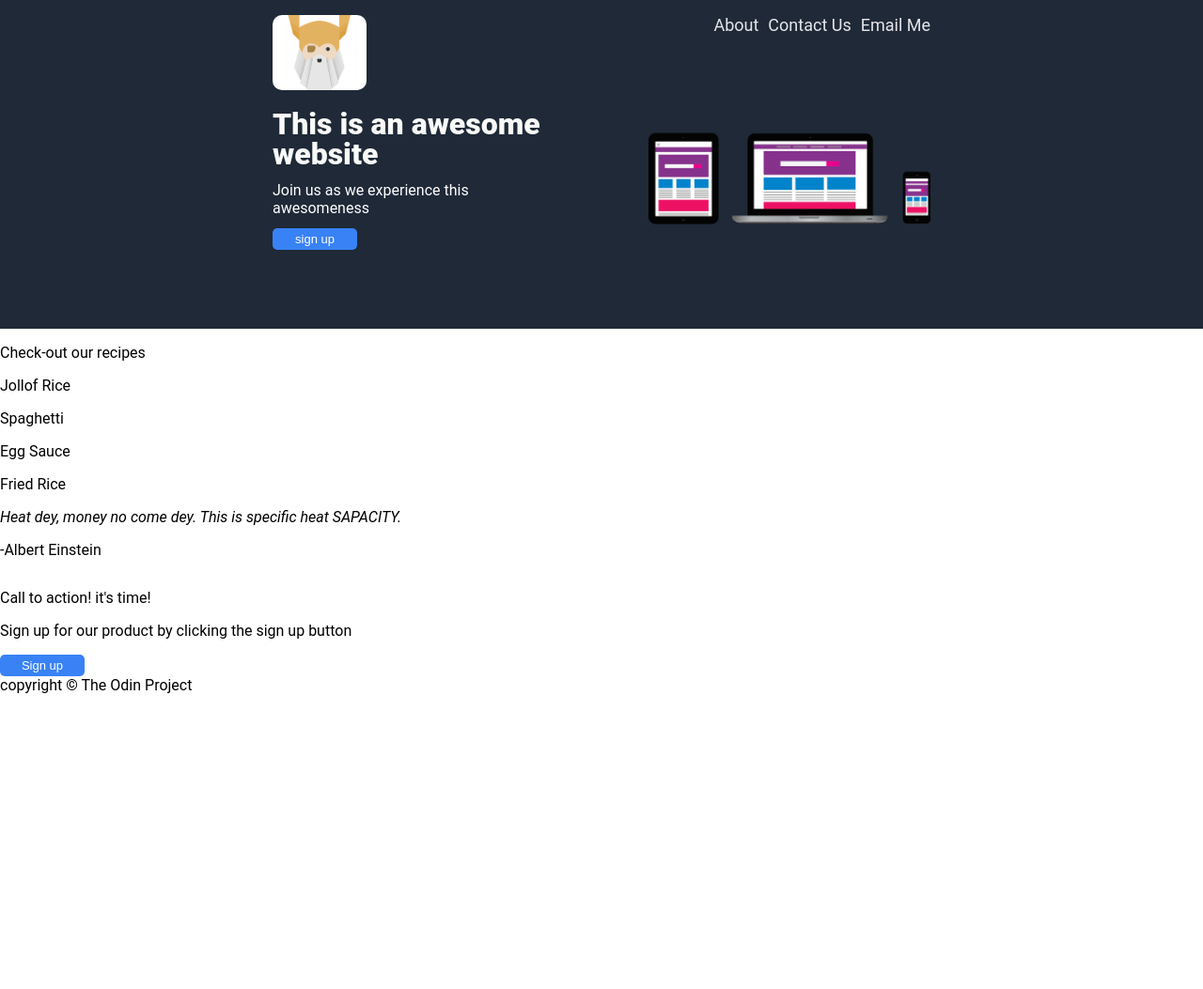
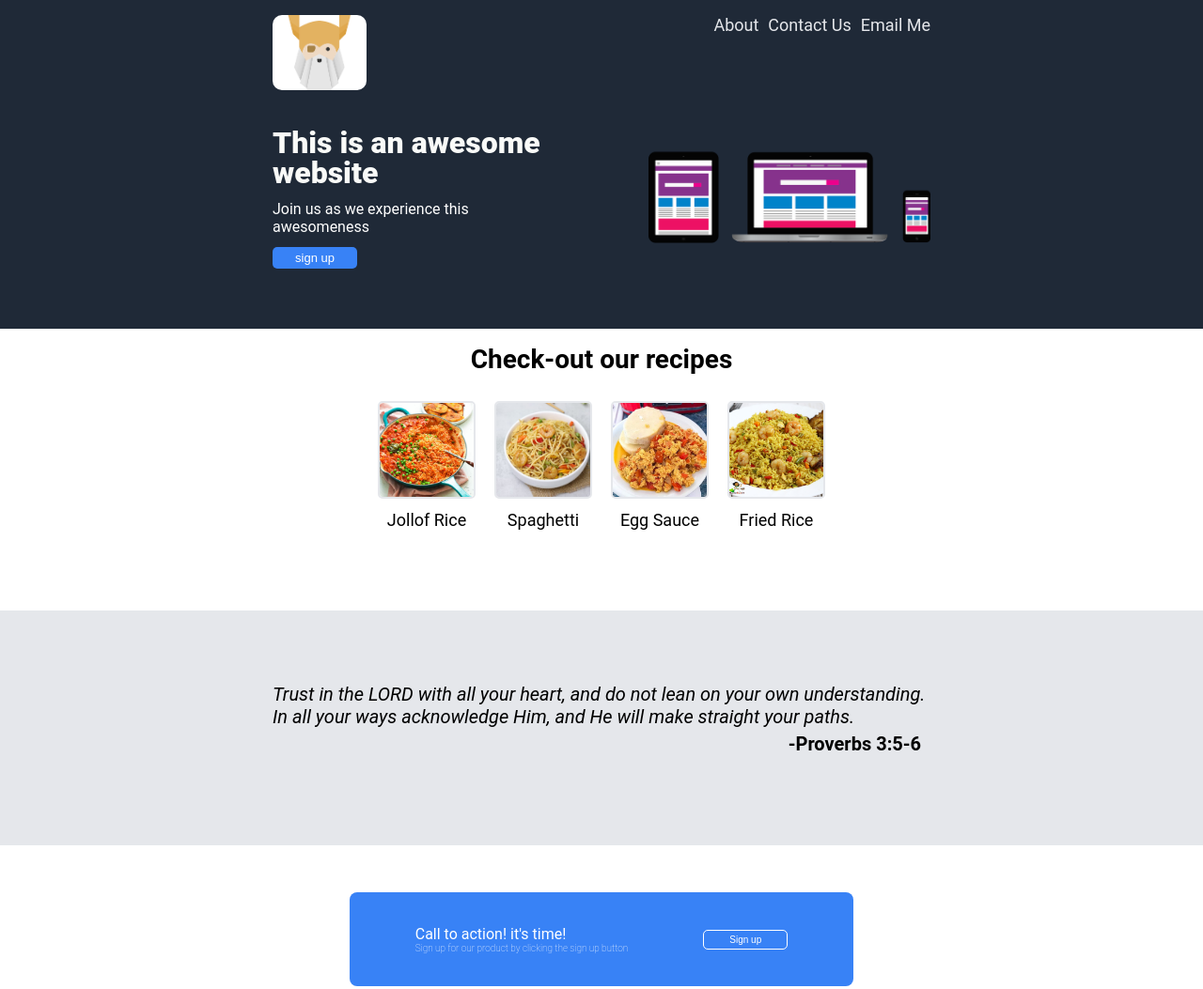
Before and after one commit to EmmanuelAjibokun/landing-page, a plain HTML site: page index.html in a window 1280 px wide. Shown: the top 1053 px of the page at 94% size. Before the commit the page ends 800 px from the top, so only its background shows below. Drawn offline with Linux system fonts and the light colour scheme.

Commit message:
modify index.html and style.css
added new images, styled the rest of my classes to give the webpage the desired outlook

```diff
--- a/index.html
+++ b/index.html
@@ -29,37 +29,43 @@
         </div>
     </header>
     <div class="upper-middle">
-        <p>Check-out our recipes</p>
-        <div>
-            <div></div>
-            <p>Jollof Rice</p>
-        </div>
-        <div>
-            <div></div>
-            <p>Spaghetti</p>
-        </div>
-        <div>
-            <div></div>
-            <p>Egg Sauce</p>
-        </div>
-        <div>
-            <div></div>
-            <p>Fried Rice</p>
+        <p class="h1">Check-out our recipes</p>
+        <div class="container">
+            <div><a href="https://manny300.github.io/odin-recipes/recipes/jollof-rice.html ">
+                <img src="images/jollof-rice.jpg" alt="an image of nigrian dish called jollof rice">
+                <p>Jollof Rice</p></a>
+            </div>
+            <div><a href="https://manny300.github.io/odin-recipes/recipes/fried-spaghetti.html">
+                <img src="images/fried-spag.jpg" alt="an image of spaghetti">
+                <p>Spaghetti</p></a>
+            </div>
+            <div><a href="https://manny300.github.io/odin-recipes/recipes/egg-sauce.html">
+                <img src="images/egg-sauce.jpg" alt="an image of egg sauce">
+                <p>Egg Sauce</p></a>
+            </div>
+            <div><a href="https://www.nigerianfoodtv.com/chicken-and-shrimp-fried-rice/">
+                <img src="images/fried-rice.jpg" alt="an image of fried rice">
+                <p>Fried Rice</p></a>
+            </div>
         </div>
     </div>
-    <div>
-        <div><em>Heat dey, money no come dey. This is specific heat SAPACITY.</em></div>
-        <p>-Albert Einstein</p>
+    <div class="middle-middle">
+        <div class="quote">Trust in the LORD with all your heart, and do not lean on your own understanding.
+            In all your ways acknowledge Him, and He will make straight your paths.
+            <p>-Proverbs 3:5-6</p>
+        </div>
     </div>
-    <div>
-        <div>
-            <p>Call to action! it's time!</p>
-            <p>Sign up for our product by clicking the sign up button</p>
+    <div class="lower-middle">
+        <div class="container">
+            <div class="cta">
+                <p class="p1">Call to action! it's time!</p>
+                <p class="p2">Sign up for our product by clicking the sign up button</p>
+            </div>
             <button>Sign up</button>
         </div>
     </div>
     <footer>
-        copyright &copy; The Odin Project
+        copyright &copy; The Odin Project 2022
     </footer>
 </body>
 </html>
--- a/style.css
+++ b/style.css
@@ -16,11 +16,11 @@ header {
     flex-shrink: 0;
 }
 
-.container {
+header .container {
     display: flex;
     flex-direction: column;
     width: 700px;
-    height: 250px;
+    height: 270px;
     flex-shrink: 0;
     flex-wrap: nowrap;
     justify-content: start;
@@ -58,7 +58,6 @@ header {
 }
 
 h1 {
-    font-weight: 48px;
     font-weight: 900;
     color: #f9faf8;
     margin: 0px;
@@ -106,3 +105,118 @@ button {
     width: 90px;
     box-sizing: border-box;
 }
+
+.upper-middle {
+    background-color: white;
+    height: 300px;
+    display: flex;
+    flex-direction: column;
+    align-items: center;
+    flex-shrink: 0;
+}
+.upper-middle .h1 {
+    font-size: 28px;
+    font-weight: 700;
+    margin-top: 16px;
+}
+
+.upper-middle .container {
+    display: flex;
+    flex-direction: row;
+    gap: 20px;
+}
+
+.upper-middle img {
+    height: 100px;
+    width: 100px;
+    object-fit: cover;
+    border: 2px solid #e5e7eb;
+    border-radius: 5px;
+}
+
+.upper-middle p {
+    text-align: center;
+    margin-top: 8px;
+}
+
+.upper-middle a {
+    color: black;
+}
+
+.upper-middle a:hover {
+    color: #3882f6;
+}
+
+.middle-middle {
+    background-color: #e5e7eb;
+    height: 250px;
+    display: flex;
+    flex-direction: column;
+    flex-shrink: 0;
+    justify-content: center;
+    align-items: center;
+}
+
+.quote {
+    font-style: italic;
+    text-align: left;
+    display: flex;
+    flex-direction: column;
+    width: 700px;
+    font-size: 20px;
+}
+.quote p {
+    font-style: normal;
+    font-weight: bold;
+    text-align: right;
+    margin-top: 5px;
+    padding-right: 10px;
+}
+
+.lower-middle {
+    display: flex;
+    justify-content: center;
+    align-items: center;
+    height: 200px;
+    flex-shrink: 0;
+}
+
+.lower-middle .container {
+    display: flex;
+    flex-direction: row;
+    height: 100px;
+    border-radius: 8px;
+    background-color: #3882f6;
+    align-items: center;
+    justify-content: space-between;
+    color: white;
+    padding: 0px 70px;
+}
+
+.lower-middle p {
+    margin: 0px;
+}
+
+.lower-middle button {
+    background: #3882f6;
+    border: 1.5px solid white;
+    margin-left: 80px;
+    font-size: 10px;
+}
+
+.lower-middle .p2 {
+    font-weight: lighter;
+    font-size: 10px;
+}
+
+footer {
+    display: flex;
+    flex-direction: row;
+    background-color: #1f2937;
+    color: white;
+    height: 50px;
+    flex-shrink: 0;
+    justify-content: center;
+    align-items: center;
+    font-size: 10px;
+}
```
Also changed, not shown: images/egg-sauce.jpg (added), images/fried-rice.jpg (added), images/fried-spag.jpg (added), images/jollof-rice.jpg (added).
